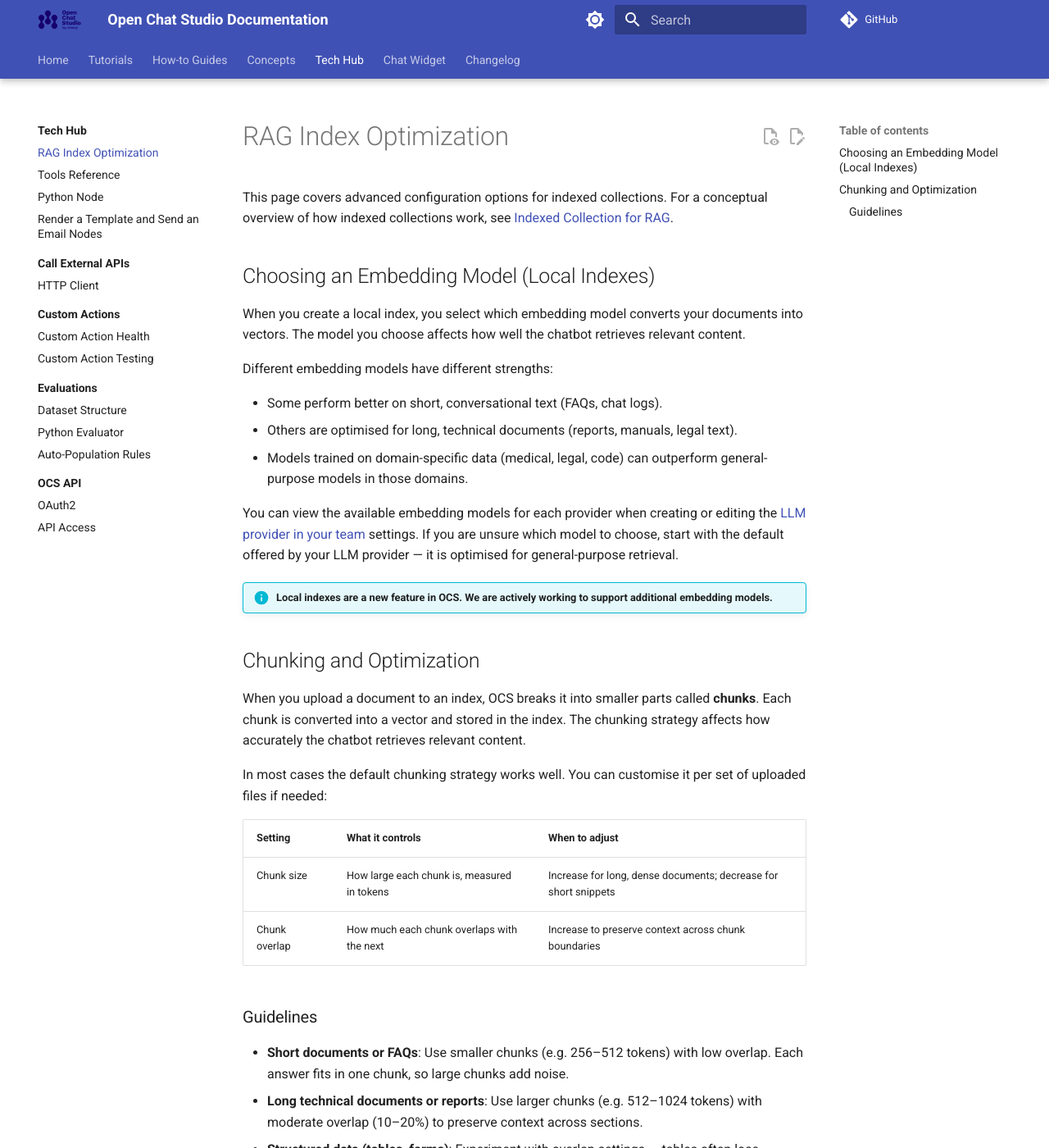
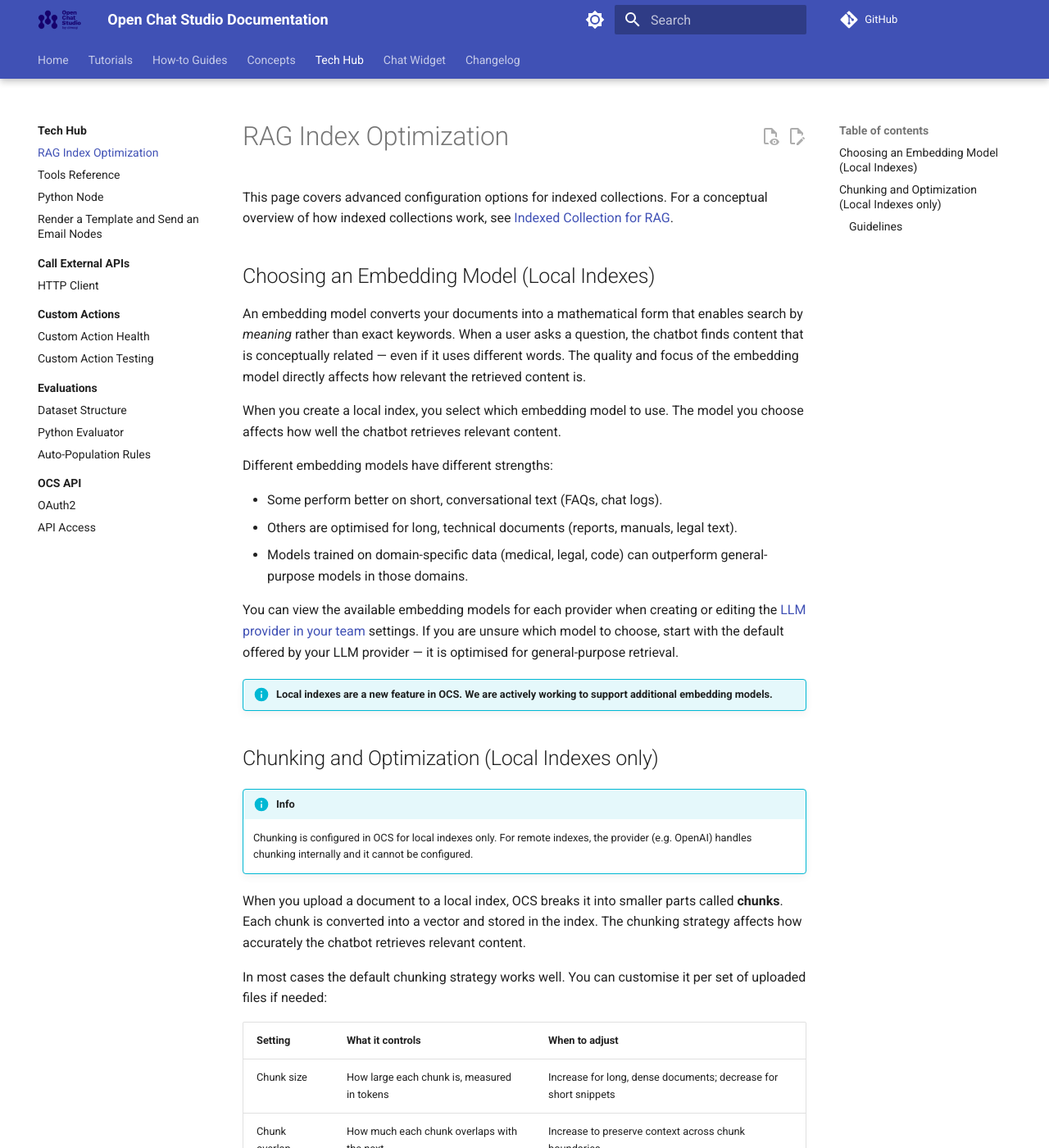
Before and after one commit to dimagi/open-chat-studio-docs, an MkDocs documentation site: the page built from docs/tech-hub/rag-optimization.md, in a window 1280 px wide and 1400 px high. Shown: the whole window at 82% size. Built offline with MkDocs 1.6.1 and Material for MkDocs 9.7.7, drawn with Linux system fonts in a browser that asks for light colours; a script that is not in the unit is left out; comment, search, counter and statistics services are not loaded.

Commit message:
Clarify embedding model concept.

```diff
--- a/docs/tech-hub/rag-optimization.md
+++ b/docs/tech-hub/rag-optimization.md
@@ -6,7 +6,9 @@ This page covers advanced configuration options for indexed collections. For a c
 
 ## Choosing an Embedding Model (Local Indexes)
 
-When you create a local index, you select which embedding model converts your documents into vectors. The model you choose affects how well the chatbot retrieves relevant content.
+An embedding model converts your documents into a mathematical form that enables search by *meaning* rather than exact keywords. When a user asks a question, the chatbot finds content that is conceptually related — even if it uses different words. The quality and focus of the embedding model directly affects how relevant the retrieved content is.
+
+When you create a local index, you select which embedding model to use. The model you choose affects how well the chatbot retrieves relevant content.
 
 Different embedding models have different strengths:
 
@@ -18,9 +20,12 @@ You can view the available embedding models for each provider when creating or e
 
 !!! info "Local indexes are a new feature in OCS. We are actively working to support additional embedding models."
 
-## Chunking and Optimization
+## Chunking and Optimization (Local Indexes only)
 
-When you upload a document to an index, OCS breaks it into smaller parts called **chunks**. Each chunk is converted into a vector and stored in the index. The chunking strategy affects how accurately the chatbot retrieves relevant content.
+!!! info
+    Chunking is configured in OCS for local indexes only. For remote indexes, the provider (e.g. OpenAI) handles chunking internally and it cannot be configured.
+
+When you upload a document to a local index, OCS breaks it into smaller parts called **chunks**. Each chunk is converted into a vector and stored in the index. The chunking strategy affects how accurately the chatbot retrieves relevant content.
 
 In most cases the default chunking strategy works well. You can customise it per set of uploaded files if needed:
 
```
Also changed, not shown: docs/concepts/collections/indexed.md (+2 -0 lines).
